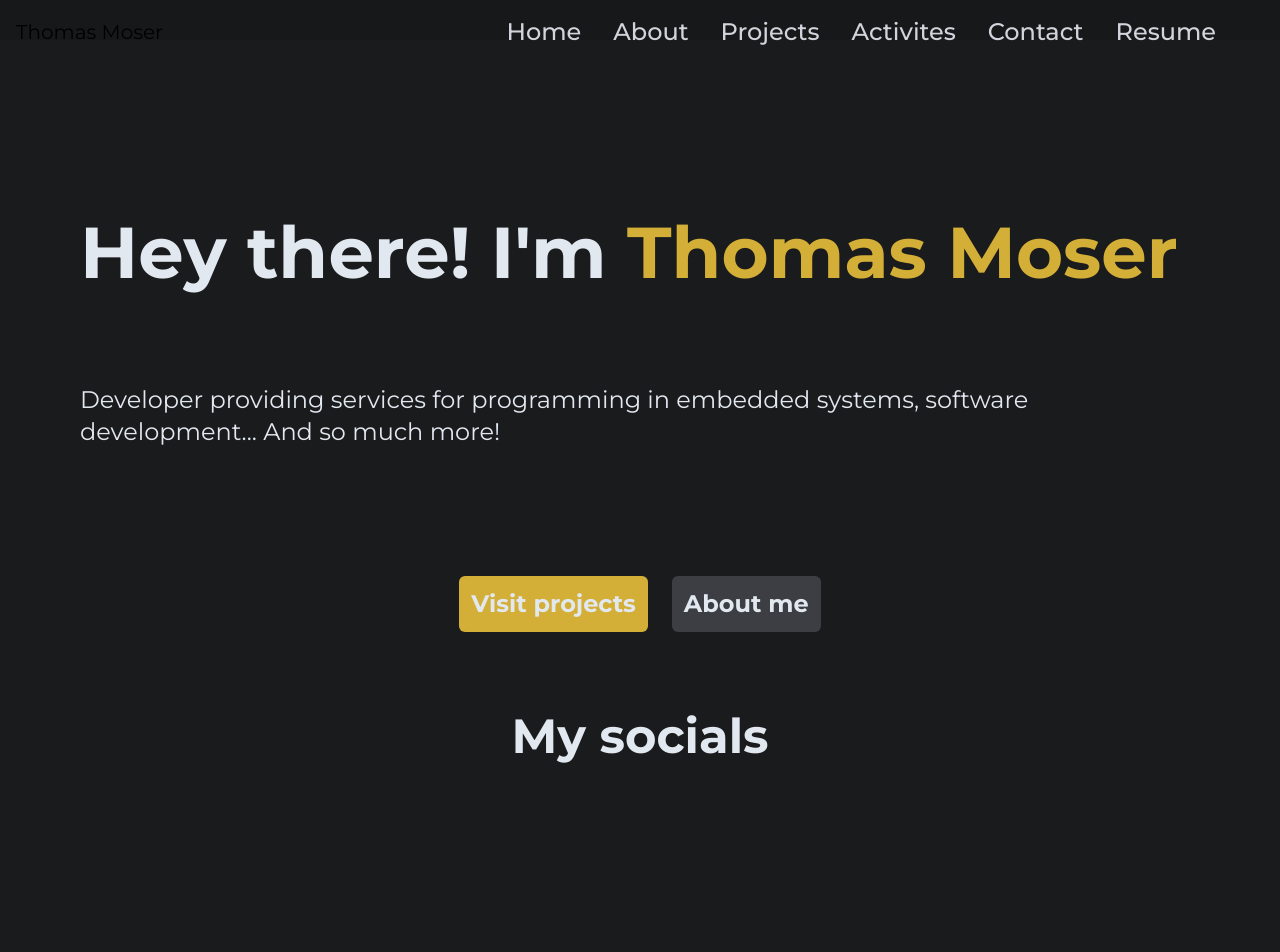
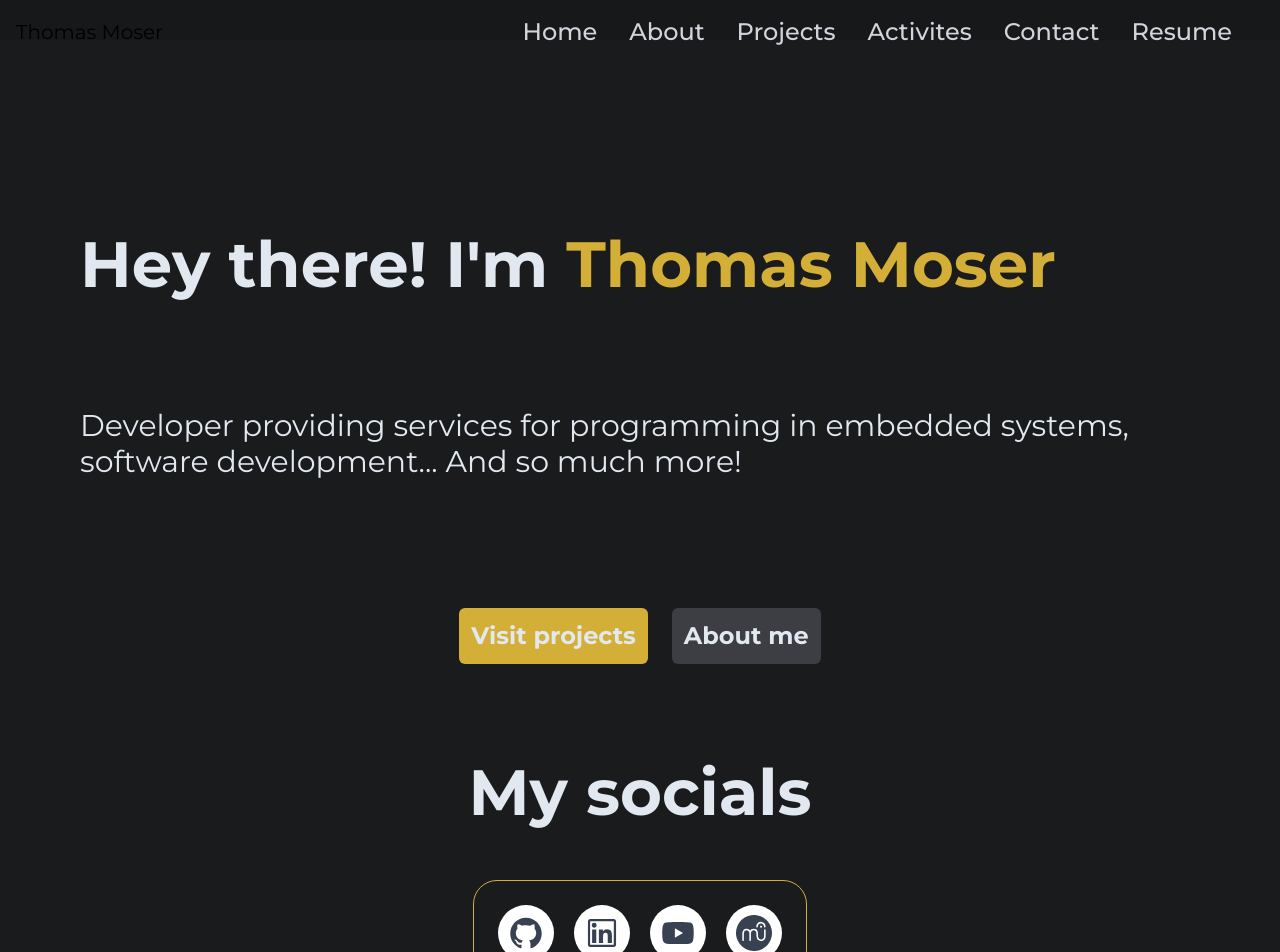
Before and after one commit to Eragon67360/thomas-moser-portfolio, a Next.js app: page /home in a window 1280 px wide. Shown: the top 952 px of the page. Before the commit the page ends 800 px from the top, so only its background shows below. Built offline with nearby package versions, Linux system fonts and the light colour scheme.

Commit message:
Fix: resize for small devices - all pages

```diff
--- a/components/layout/navbar.js
+++ b/components/layout/navbar.js
@@ -15,17 +15,11 @@ function Navbar() {
     return(
         <header className='unselectable h-[5vh] py-2 font-montserrat w-full mx-auto bg-black/10 px-4'>
             <div className='w-full flex justify-between'>
-                <Link href="/" className='my-auto text-xl'>Thomas Moser</Link>
-                <div className=' justify-between flex px-8 transition-p ease-in-out duration-500 '>
+                <Link href="/" className='my-auto text-xl hidden lg:block'>Thomas Moser</Link>
+                <div className='sm:mx-auto lg:mx-0 justify-between flex px-8 transition-p ease-in-out duration-500 '>
                     <nav className='flex items-center justify-center w-full'>
-                        <button data-collapse-toggle="navbar-default" type="button" className="inline-flex items-center p-2 ml-3 text-sm text-gray-500 rounded-lg md:hidden hover:bg-gray-100 focus:outline-none focus:ring-2 focus:ring-gray-200 dark:text-gray-400 dark:hover:bg-gray-700 dark:focus:ring-gray-600" aria-controls="navbar-default" aria-expanded="false">
-                            <span className="sr-only">Open main menu</span>
-                            <svg className="w-6 h-6" aria-hidden="true" fill="currentColor" viewBox="0 0 20 20" xmlns="http://www.w3.org/2000/svg"><path fillRule="evenodd" d="M3 5a1 1 0 011-1h12a1 1 0 110 2H4a1 1 0 01-1-1zM3 10a1 1 0 011-1h12a1 1 0 110 2H4a1 1 0 01-1-1zM3 15a1 1 0 011-1h12a1 1 0 110 2H4a1 1 0 01-1-1z" clipRule="evenodd"></path></svg>
-                        </button>
-                        <div className='hidden text-lg md:text-2xl space-x-3 sm:pr-2 md:ml-10 md:space-x-12 md:pr-4 md:flex' id='navbar-default'>
-
-
-                            <ul className="flex flex-col rounded-lg bg-gray-50 md:flex-row md:space-x-8 md:font-medium md:bg-transparent ">
+                        <div className='text-lg space-x-3' id='navbar-default'>
+                            <ul className="flex rounded-lg flex-row space-x-3 md:space-x-8 md:font-medium bg-transparent ">
                                 {navigation.map((item) => (
                                 <Link href={item.href} key={item.name}>
                                     <div className='py-1 md:py-2 hover:border-b-2 text-gray-300 md:text-xl lg:text-2xl hover:border-primary hover:text-primary transition-py duration-500 ease-in-out'>{item.name}</div>
--- a/pages/activities.js
+++ b/pages/activities.js
@@ -29,7 +29,11 @@ function Activities() {
                 <link rel="icon" href="/favicon.ico" />
             </Head>
             <div className='max-h-max border border-transparent bg-bg_gradient bg-fixed bg-no-repeat bg-cover'>
-                <div className='m-10 p-10 rounded-xl bg-gray-400/30'>
+                <div className='px-20 py-[2vw] z-0'>
+                    <div className="unselectable py-[1vh] text-[5vw] font-bold">Activities</div>
+                </div>
+
+                <div className='m-10 p-10 rounded-xl bg-gray-400/30 mt-[2vw]'>
 
                     <h1 className='text-center text-4xl text-white py-5 font-bold'>What I play</h1>
                     <p className='text-md my-4 text-center font-bold text-gray-400 sm:text-xl'>My status.</p>
--- a/pages/contact.js
+++ b/pages/contact.js
@@ -17,10 +17,10 @@ function Contact() {
             <div className="font-montserrat flex flex-col px-20 pt-32 text-slate-200">
                 <div className="py-12 text-7xl  font-bold">{"Let's talk"}</div>
                 <div className="py-12 text-2xl ">Feel free to contact me and I will get back to you as soon as I can.</div>
-                <div className="py-12 flex justify-between">
-                    <div className="flex flex-col my-auto">
+                <div className="py-12 grid grid-cols-1 md:grid-cols-2 lg:grid-cols-3 gap-8 justify-between">
+                    <div className="py-6 border rounded-xl flex flex-col my-auto px-6">
 
-                        <span className="py-6 text-3xl font-bold">Email</span>
+                        <span className="text-3xl font-bold">Email</span>
 
                         <div className="flex">
                             <div className="flex my-auto text-4xl text-yellow-400">
@@ -40,7 +40,7 @@ function Contact() {
 
                     </div>
 
-                    <div className="my-auto flex flex-col space-y-4">
+                    <div className="py-6 border rounded-xl flex flex-col space-y-4 px-6">
                         <div className="text-2xl font-bold">Head quarters xD</div>
                         <div className="text-lg space-y-4">
                             <div>{"2 rue de Munster,"}
--- a/pages/home.js
+++ b/pages/home.js
@@ -14,24 +14,28 @@ function HomePage() {
           href: "https://github.com/Eragon67360",
           name: "Github",
           color: "group-hover:bg-gradient-to-tr from-[#ffa9c6] to-[#f434e2]",
+          icon_color: 'text-gray',
         },
         {
           icon: <AiOutlineLinkedin/>,
           href: "https://www.linkedin.com/in/thomas-moser67/",
           name: "Linkedin",
           color: "group-hover:bg-gradient-to-tr from-[#80ff72] to-[#5ec3d4]",
+          icon_color: 'text-[#0a66c2]',
         },
         {
           icon: <AiFillYoutube/>,
           href: "https://www.youtube.com/channel/UC3IhL8CT3-xES72s_IRwuHw",
           name: "YouTube",
           color: "group-hover:bg-gradient-to-tr from-[#555555] to-[#ff0000]",
+          icon_color: 'text-[#ff0000]',
         },
         {
           icon: <SiMusescore/>,
           href: "https://musescore.com/thomas_moser",
           name: "Musescore",
           color: "group-hover:bg-gradient-to-tr from-[#56ccf2] to-[#2f80ed]",
+          icon_color: 'text-[#2e68c0]',
         },
 
       ]
@@ -51,11 +55,11 @@ function HomePage() {
                     <meta name="viewport" content="width=device-width, initial-scale=1" />
                     <link rel="icon" href="/favicon.ico" />
                 </Head>
-                <main className="h-[95vh] px-20 pt-32 font-montserrat flex flex-col text-slate-200">
+                <main className="max-h-max px-20 pt-32 font-montserrat flex flex-col text-slate-200">
                     <div className='flex'>
                         <div className='flex flex-col'>
-                            <div className="unselectable py-12 text-7xl  font-bold">{"Hey there! I'm"} <span className='text-primary'>Thomas Moser</span></div>
-                            <div className='py-12 text-2xl'>Developer providing services for programming in embedded systems, software development... And so much more!</div>
+                            <div className="unselectable py-12 text-[5vw]  font-bold">{"Hey there! I'm"} <span className='text-primary'>Thomas Moser</span></div>
+                            <div className='py-12 text-[3vw] lg:text-3xl'>Developer providing services for programming in embedded systems, software development... And so much more!</div>
                         </div>
 
                     </div>
@@ -67,9 +71,10 @@ function HomePage() {
                             <Link href="/about">About me</Link>
                         </button>
                     </div>
-                    <div className='flex flex-col items-start m-auto'>
-                        <h1 className='text-5xl font-bold text-center m-auto'>My socials</h1>
-                        <div className="flex flex-wrap gap-12 lg:gap-5 mt-10 h-[100px] p-6 border border-primary rounded-3xl items-start">
+                    <div className='flex flex-col m-auto items-center'>
+                        <h1 className='text-[5vw] font-bold text-center m-auto'>My socials</h1>
+
+                        <div className="unselectable flex flex-wrap gap-5 mt-10 h-[100px] p-2 md:p-4 lg:p-6 border border-primary rounded-3xl items-center mb-12">
                             {icons.map((item, index) =>(
                             <a key={index} href={item.href} target="_blank" rel="noopener noreferrer">
                                 <div className='group z-0'>
@@ -77,7 +82,7 @@ function HomePage() {
                                     <div className='opacity-0 text-lg group-hover:text-2xl text-center group-hover:text-start hidden group-hover:block group-hover:opacity-100 uppercase text-slate-100 m-auto transition-{text-align} ease-in-out duration-500'>
                                     {item.name}
                                     </div>
-                                    <div className='opacity-100 text-4xl group-hover:hidden text-gray-700 m-auto transition ease-in-out duration-500 group-hover:opacity-0 '>
+                                    <div className={classNames('opacity-100 text-4xl group-hover:hidden text-gray-700 m-auto transition ease-in-out duration-500 group-hover:opacity-0 ',`${item.icon_color}`)}>
                                     {item.icon}
                                     </div>
                                 </div>
@@ -85,7 +90,6 @@ function HomePage() {
                             </a>
                             ))}
                         </div>
-
                     </div>
                 </main>
 
--- a/pages/index.js
+++ b/pages/index.js
@@ -110,7 +110,7 @@ export default function Home() {
                 </motion.div>
                 <div className="m-auto">
                   <motion.h3
-                    className="text-[2vw] justify-center text-center px-6 pb-10 transition-all duration-500"
+                    className="text-[3vw] lg:text-4xl justify-center text-center px-6 pb-10 transition-all duration-500"
                     variants={sentence}
                     initial="hidden"
                     animate="visible">
@@ -159,7 +159,7 @@ export default function Home() {
                     href="/home"
                     passHref
                     className=" group scale-100 relative m-auto flex items-center justify-center p-0.5 overflow-hidden text-sm font-medium rounded-lg bg-gradient-to-br from-purple-800 to-primary transition-scale ease-in-out duration-300 bganimation hover:scale-125 hover:text-white text-white hover:shadow-lg hover:shadow-primary active:brightness-50">
-                    <span className="transition-all duration-500 md:text-md lg:text-xl uppercase relative px-5 py-2.5 bg-gray-900 rounded-md group-hover:bg-opacity-0">
+                    <span className="transition-all duration-500 text-[2vw] lg:text-xl uppercase relative px-5 py-2.5 bg-gray-900 rounded-md group-hover:bg-opacity-0">
                       Get started
                     </span>
                   </Link>
```
Also changed, not shown: pages/about.js (+5 -7 lines), pages/projects.js (+4 -4 lines).
